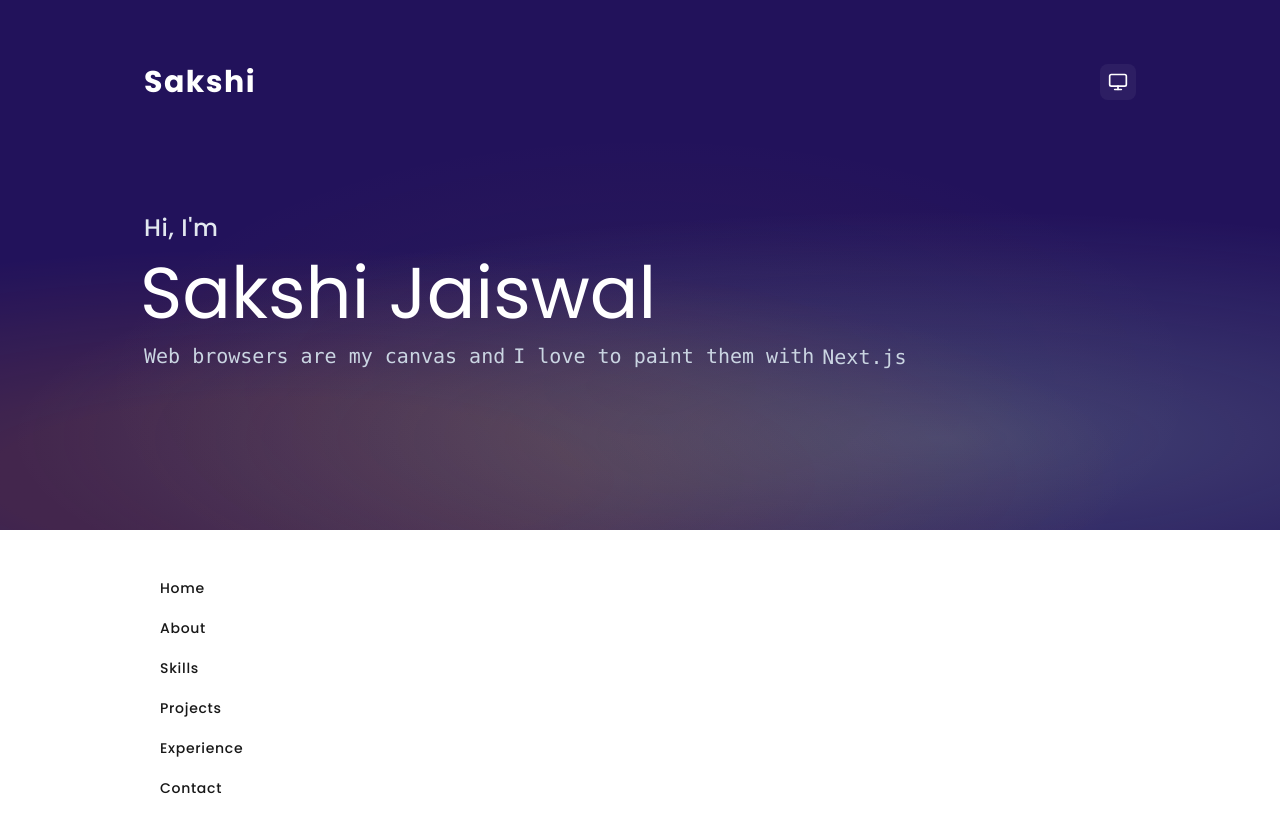
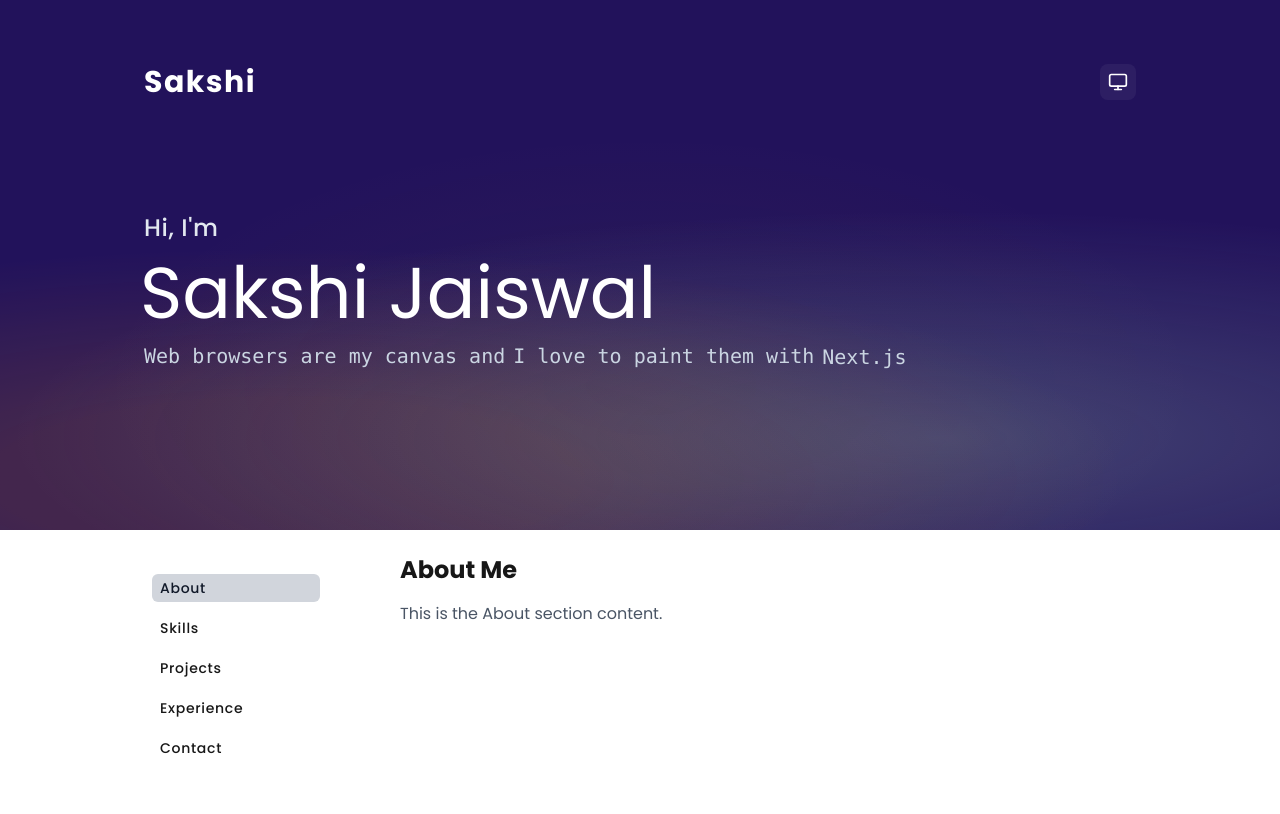
Before and after one commit to thesakshijaiswal/thesakshijaiswal.github.io, a Next.js app: page / in a window 1280 px wide. Built offline with nearby package versions, Linux system fonts and the light colour scheme.

Commit message:
feat: create vertical tab navigation with route change

```diff
--- a/src/app/layout.tsx
+++ b/src/app/layout.tsx
@@ -15,7 +15,6 @@ export const metadata: Metadata = {
   description: "My personal portfolio website!",
   keywords: ["portfolio", "web developer", "Sakshi Jaiswal"],
   authors: [{ name: "Sakshi Jaiswal" }],
-  viewport: "width=device-width, initial-scale=1",
   openGraph: {
     title: "Sakshi Jaiswal - Portfolio",
     description: "My personal portfolio website!",
--- a/src/app/page.tsx
+++ b/src/app/page.tsx
@@ -1,10 +1,18 @@
 import Hero from "@/sections/Hero";
 import BaseLayout from "@/sections/BaseLayout";
+
 export default function Home() {
   return (
     <>
       <Hero />
-      <BaseLayout />
+      <BaseLayout>
+        <div className="p-6">
+          <h1 className="text-2xl font-bold">About Me</h1>
+          <p className="mt-4 text-gray-600">
+            This is the About section content.
+          </p>
+        </div>
+      </BaseLayout>
     </>
   );
 }
--- a/src/sections/BaseLayout.tsx
+++ b/src/sections/BaseLayout.tsx
@@ -1,9 +1,14 @@
 import Navbar from "./Navbar";
 
-export default function BaseLayout() {
+export default function BaseLayout({
+  children,
+}: {
+  children: React.ReactNode;
+}) {
   return (
     <section className="mx-auto flex max-w-5xl gap-14 md:px-4">
       <Navbar />
+      <div className="flex-1">{children}</div>
     </section>
   );
 }
--- a/src/sections/Navbar.tsx
+++ b/src/sections/Navbar.tsx
@@ -1,31 +1,43 @@
+"use client";
+
+import Link from "next/link";
+import { usePathname } from "next/navigation";
+
 const navLinks = [
-  { label: "Home", href: "#" },
-  { label: "About", href: "#about" },
-  { label: "Skills", href: "#skills" },
-  { label: "Projects", href: "#projects" },
-  { label: "Experience", href: "#experience" },
-  { label: "Contact", href: "#contact" },
+  { label: "About", href: "/" },
+  { label: "Skills", href: "/tabs/skills" },
+  { label: "Projects", href: "/tabs/projects" },
+  { label: "Experience", href: "/tabs/experience" },
+  { label: "Contact", href: "/tabs/contact" },
 ];
+
 export default function Navbar() {
+  const pathname = usePathname();
+
   return (
-    <section>
-      <nav className="text-muted mt-11 hidden min-w-44 shrink-0 text-sm md:block">
-        <ul>
-          {navLinks.map((link) => (
+    <nav className="text-muted mt-11 hidden min-w-44 shrink-0 text-sm md:block">
+      <ul>
+        {navLinks.map((link) => {
+          const isActive = pathname === link.href;
+          return (
             <li
               key={link.label}
-              className="text-strong mb-3 ml-2 text-sm font-medium tracking-wider"
+              className="mb-3 ml-2 text-sm font-medium tracking-wider"
             >
-              <a
+              <Link
                 href={link.href}
-                className="flex items-center gap-1.5 rounded-md px-2 py-1 focus:outline-none font-medium"
+                className={`flex items-center gap-1.5 rounded-md px-2 py-1 font-medium transition-colors ${
+                  isActive
+                    ? "bg-gray-300 text-gray-900 dark:bg-gray-700 dark:text-gray-100"
+                    : "hover:bg-gray-200 hover:text-gray-900 dark:hover:bg-gray-800 dark:hover:text-gray-100"
+                }`}
               >
                 {link.label}
-              </a>
+              </Link>
             </li>
-          ))}
-        </ul>
-      </nav>
-    </section>
+          );
+        })}
+      </ul>
+    </nav>
   );
 }
```
